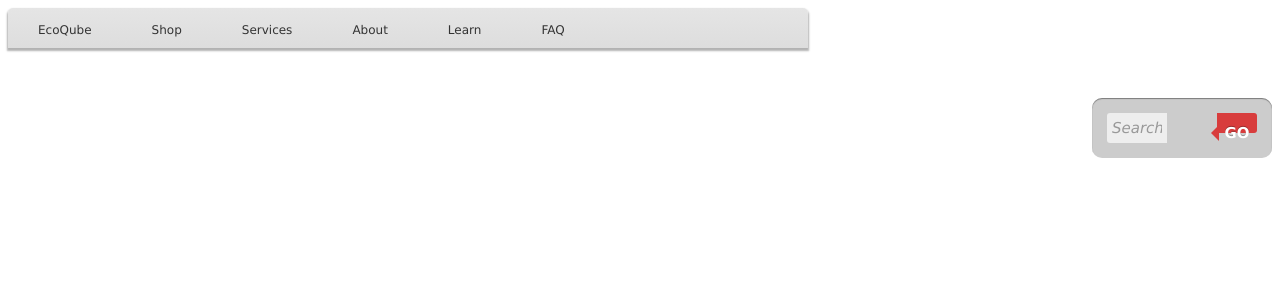
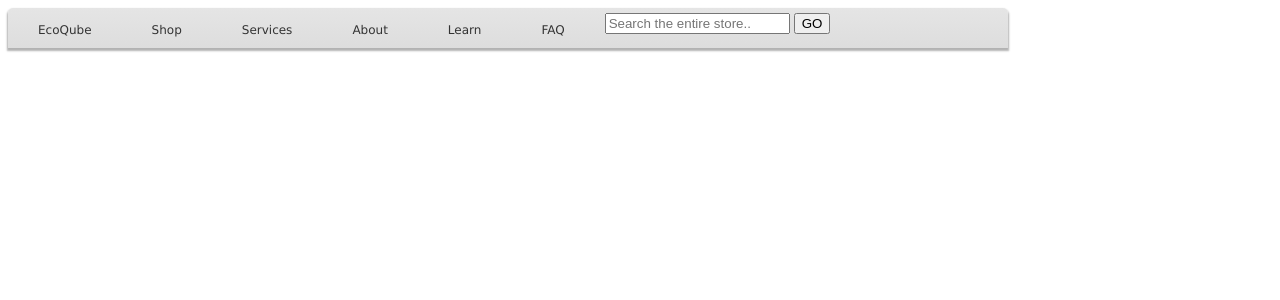
Before and after one commit to titse/COGS187B-project, a PHP site: page /index2.html in a window 1280 px wide. Shown: the top 300 px of the page. Run offline with PHP 8.4, Linux system fonts and the light colour scheme.

Commit message:
got the search bar to go next to the navbar

```diff
--- a/css/main-stylesheet.css
+++ b/css/main-stylesheet.css
@@ -128,4 +128,5 @@ File Name: main-stylesheet.css
     }
 	.search{
 		float:right;
+		display:inline-block;
 	}
--- a/css/navstyles.css
+++ b/css/navstyles.css
@@ -3,7 +3,7 @@
   padding: 0;
   margin: 0;
   border: 0;
-  width: 800px;
+  width: 1000px;
 }
 #cssmenu ul,
 #cssmenu ul li,
--- a/index2.html
+++ b/index2.html
@@ -76,14 +76,17 @@
 				</ul>
 
 		   </li>
-		</ul>
-	</div> <!--end of cssmenu-->
-				<div class="search">
-			<form class="form-wrapper cf">
+			<li class="search">
+						<form>
 				<input type="text" placeholder="Search the entire store.." required />
 				<button type="submit">GO</button>
 			</form>
-		</div> <!--search bar-->
+		   </li>
+
+		</ul>
+
+	</div> <!--end of cssmenu-->
+
 	</div> <!--end of navbar-->
 
 	</div> <!--end of header-->
```
